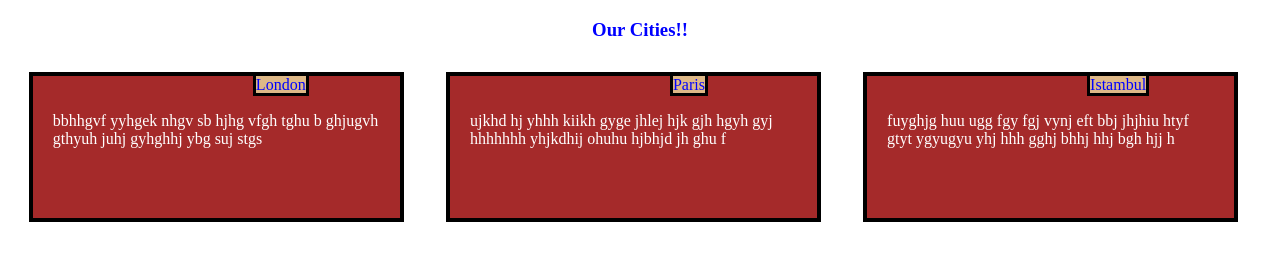
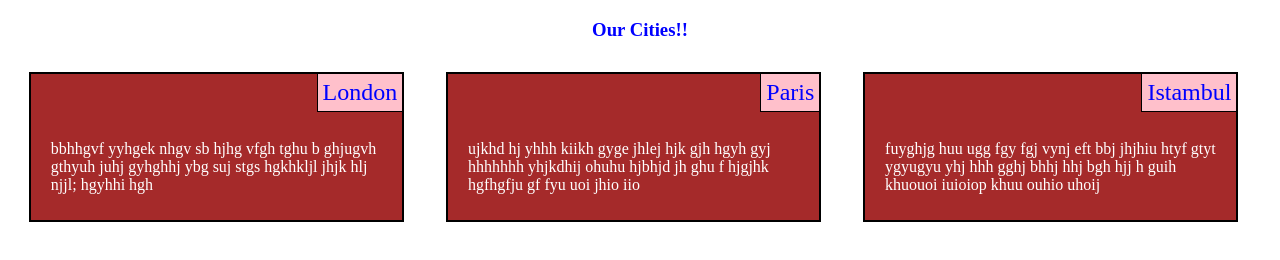
Before and after one commit to Malissaa/htmlcss, a plain HTML site: page site/index.html in a window 1280 px wide. Drawn offline with Linux system fonts and the light colour scheme.

Commit message:
Small addition to our content

```diff
--- a/site/index.html
+++ b/site/index.html
@@ -15,7 +15,7 @@
 	}
 
 	p {
-		border: 4px solid black;
+		border: 2px solid black;
 		background-color: #A52A2A;
 		width: 90%;
 		height: 150px;
@@ -25,6 +25,8 @@
 		padding-left: 20px;
 		padding-right: 20px;
 		padding-bottom: 10px;
+		padding-top:30px;
+
 		position: relative;
 
 	}
@@ -181,12 +183,18 @@
 
 	}
 
-span {
-	background-color: #DEB887;
-	border: 3px solid black;
-	position: relative;
-	left: 200px;
-	color: blue;
+.title {
+	font-size: 1.5em;
+    position: absolute;
+    top: 0;
+    right: 0;
+    border: 1px solid black;
+	border-top: none;
+	border-right: none;
+    padding: 5px;
+    color: blue;
+    background-color: pink;
+
 
 
 }
@@ -197,9 +205,9 @@ span {
 <body>
 <h3 >Our Cities!!</h3>
 <div class="row">
-<div  class="col-lg-4 col-md-6 col-sd-4" ="a"><p ><span>London</span><br/><br/>bbhhgvf yyhgek nhgv sb hjhg vfgh tghu b  ghjugvh gthyuh juhj gyhghhj ybg suj stgs  </p></div >
-<div class="col-lg-4 col-md-6 col-sd-4" ="b"><p><span>Paris</span><br/><br/>ujkhd hj yhhh kiikh gyge jhlej hjk gjh hgyh gyj hhhhhhh yhjkdhij ohuhu hjbhjd jh  ghu f </p></div>
-<div class="col-lg-4 col-md-12 col-sd-4" ="c"><p><span>Istambul</span><br/><br/>fuyghjg huu ugg fgy fgj vynj eft bbj jhjhiu htyf gtyt ygyugyu yhj hhh gghj bhhj hhj bgh hjj h</p></div>
+<div  class="col-lg-4 col-md-6 col-sd-4" ="a"><p ><span class="title">London</span><br/><br/>bbhhgvf yyhgek nhgv sb hjhg vfgh tghu b  ghjugvh gthyuh juhj gyhghhj ybg suj stgs hgkhkljl jhjk hlj njjl; hgyhhi hgh   </p></div >
+<div class="col-lg-4 col-md-6 col-sd-4" ="b"><p><span class="title">Paris</span><br/><br/>ujkhd hj yhhh kiikh gyge jhlej hjk gjh hgyh gyj hhhhhhh yhjkdhij ohuhu hjbhjd jh  ghu f hjgjhk hgfhgfju gf fyu uoi jhio iio</p></div>
+<div class="col-lg-4 col-md-12 col-sd-4" ="c"><p><span class="title">Istambul</span><br/><br/>fuyghjg huu ugg fgy fgj vynj eft bbj jhjhiu htyf gtyt ygyugyu yhj hhh gghj bhhj hhj bgh hjj h guih khuouoi iuioiop khuu ouhio uhoij</p></div>
 </div>
 </body>
 </html>
```
